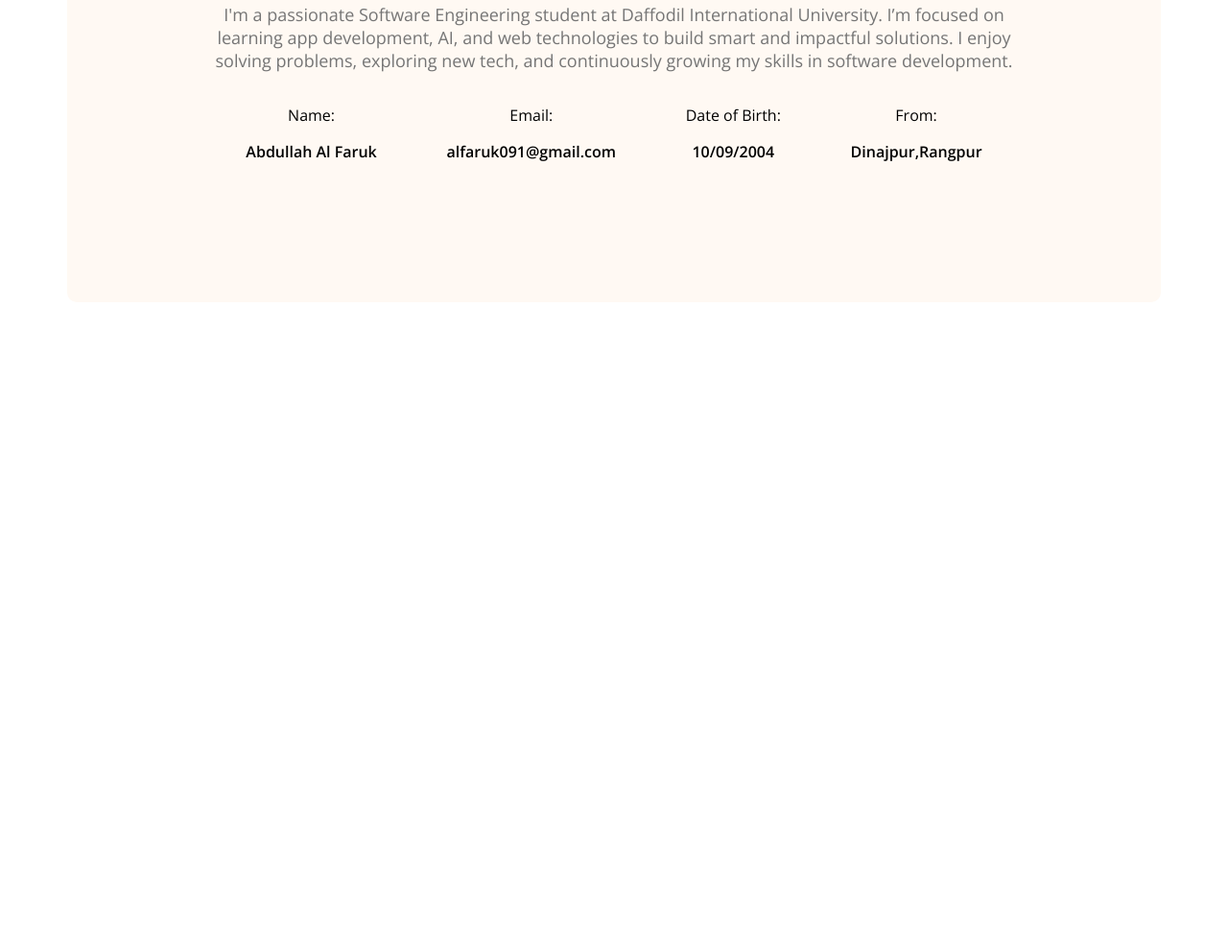
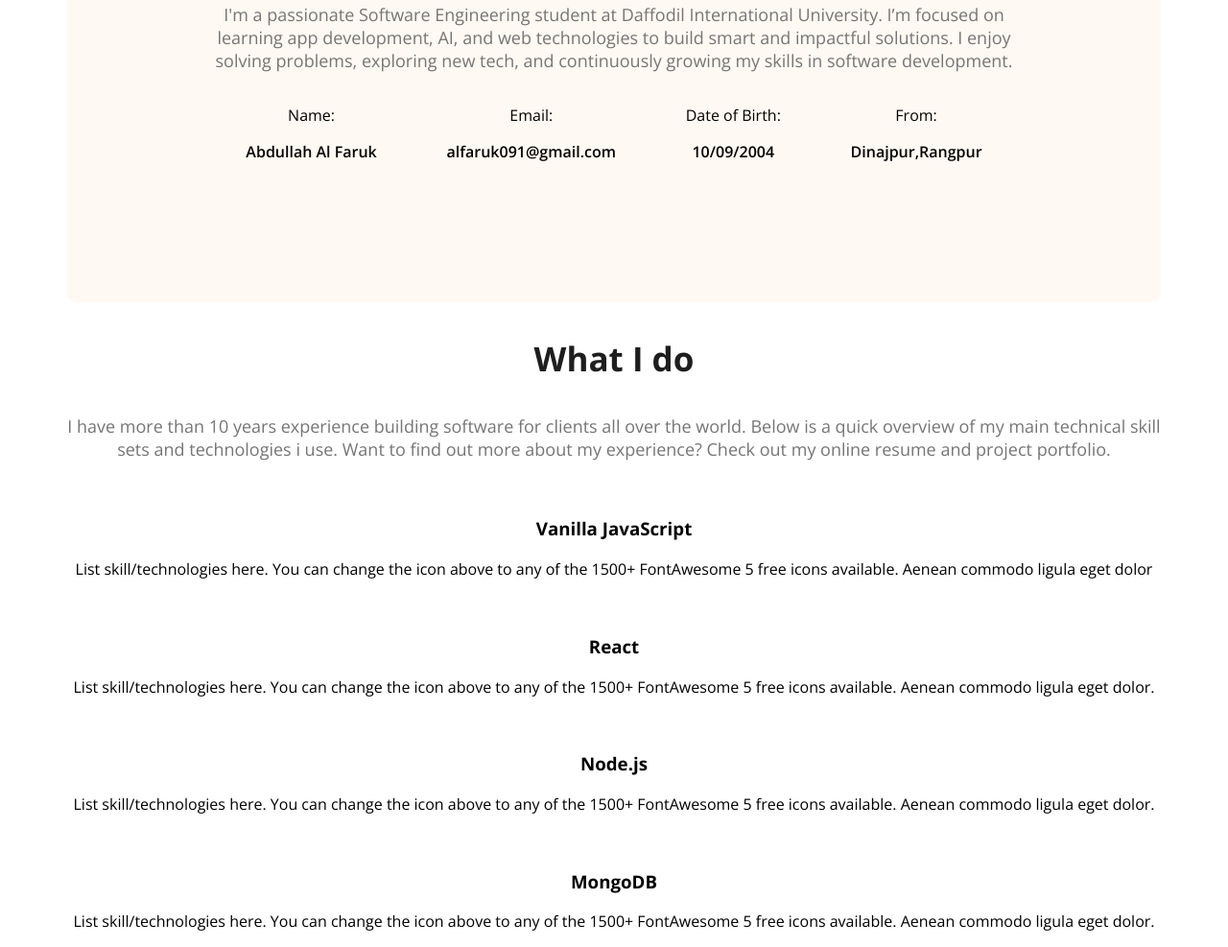
Before and after one commit to abdullahalfaruk1/web-dev-protfolio, a plain HTML site: page index.html in a window 1280 px wide. Shown: the part 1248-2235 px from the top of the page at 96% size. Before the commit the page ends 1571 px from the top, so only its background shows below. Drawn offline with nearby package versions, Linux system fonts and the light colour scheme.

Commit message:
added a protfolio file

```diff
--- a/index.html
+++ b/index.html
@@ -60,9 +60,36 @@
         <p class="item-dis">Dinajpur,Rangpur</p>
     </div>
 </div>
+</section>
 
+<section class="skills">
+    <h3 class="section-title">What I do</h3>
 
-        </section>
+<p class="section-des">I have more than 10 years experience building software for clients all over the world. Below is a quick overview of my main technical skill sets and technologies i use. Want to find out more about my experience? Check out my online resume and project portfolio.</p>
+ <div class="skills-con">
+
+    <div>
+        <img src="" alt="">
+        <h3 class="skill-item">Vanilla JavaScript</h3>
+        <p class="skill-des">List skill/technologies here. You can change the icon above to any of the 1500+ FontAwesome 5 free icons available. Aenean commodo ligula eget dolor</p>
+    </div>
+    <div>
+        <img src="" alt="">
+        <h3 class="skill-item">React</h3>
+        <p class="skill-des">List skill/technologies here. You can change the icon above to any of the 1500+ FontAwesome 5 free icons available. Aenean commodo ligula eget dolor.</p>
+    </div>
+    <div>
+        <img src="" alt="">
+        <h3 class="skill-item">Node.js</h3>
+        <p class="skill-des">List skill/technologies here. You can change the icon above to any of the 1500+ FontAwesome 5 free icons available. Aenean commodo ligula eget dolor.</p>
+    </div>
+    <div>
+        <img src="" alt="">
+        <h3 class="skill-item">MongoDB</h3>
+        <p class="skill-des">List skill/technologies here. You can change the icon above to any of the 1500+ FontAwesome 5 free icons available. Aenean commodo ligula eget dolor.</p>
+    </div>
+ </div>
+</section>
 
     </main>
     <footer>
```
